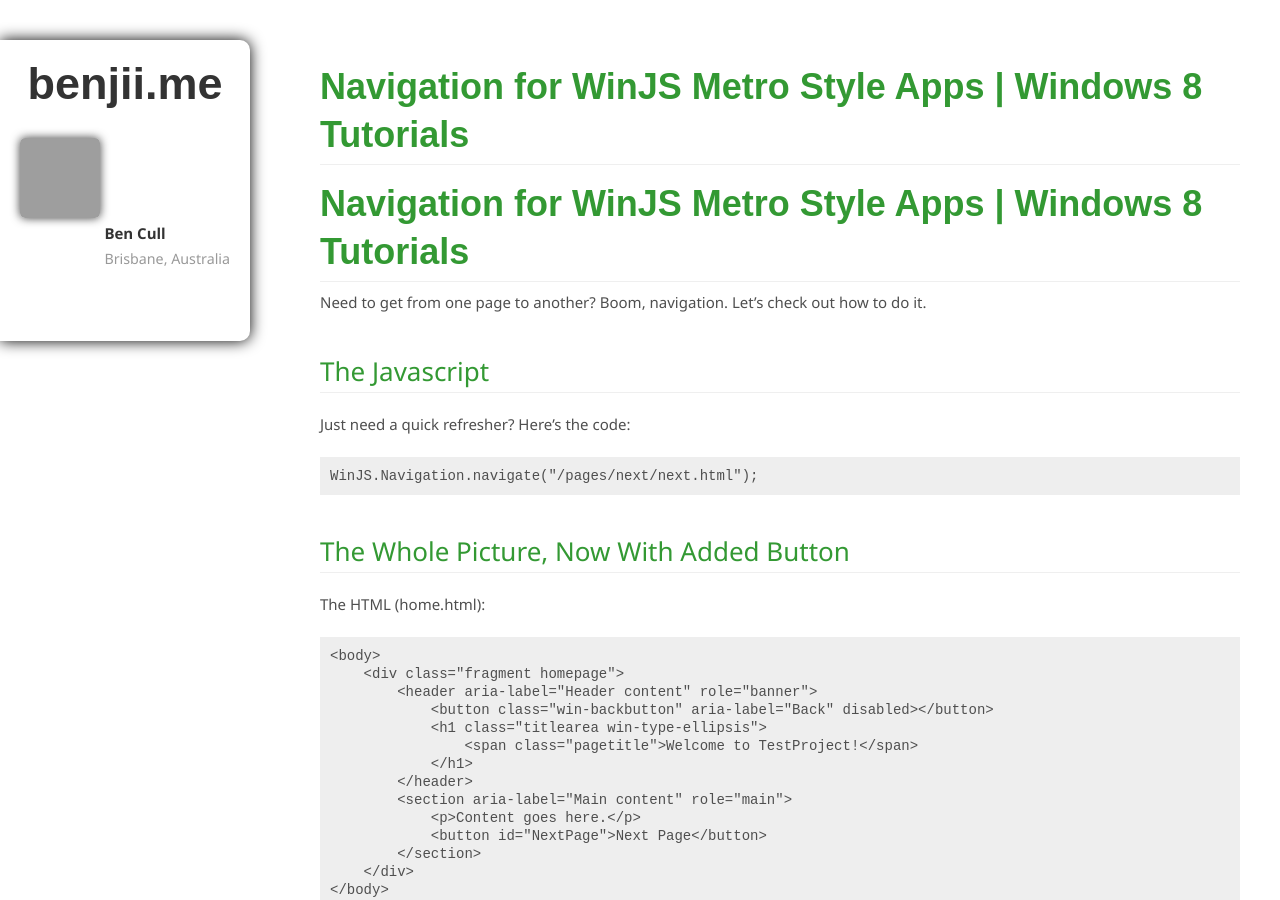
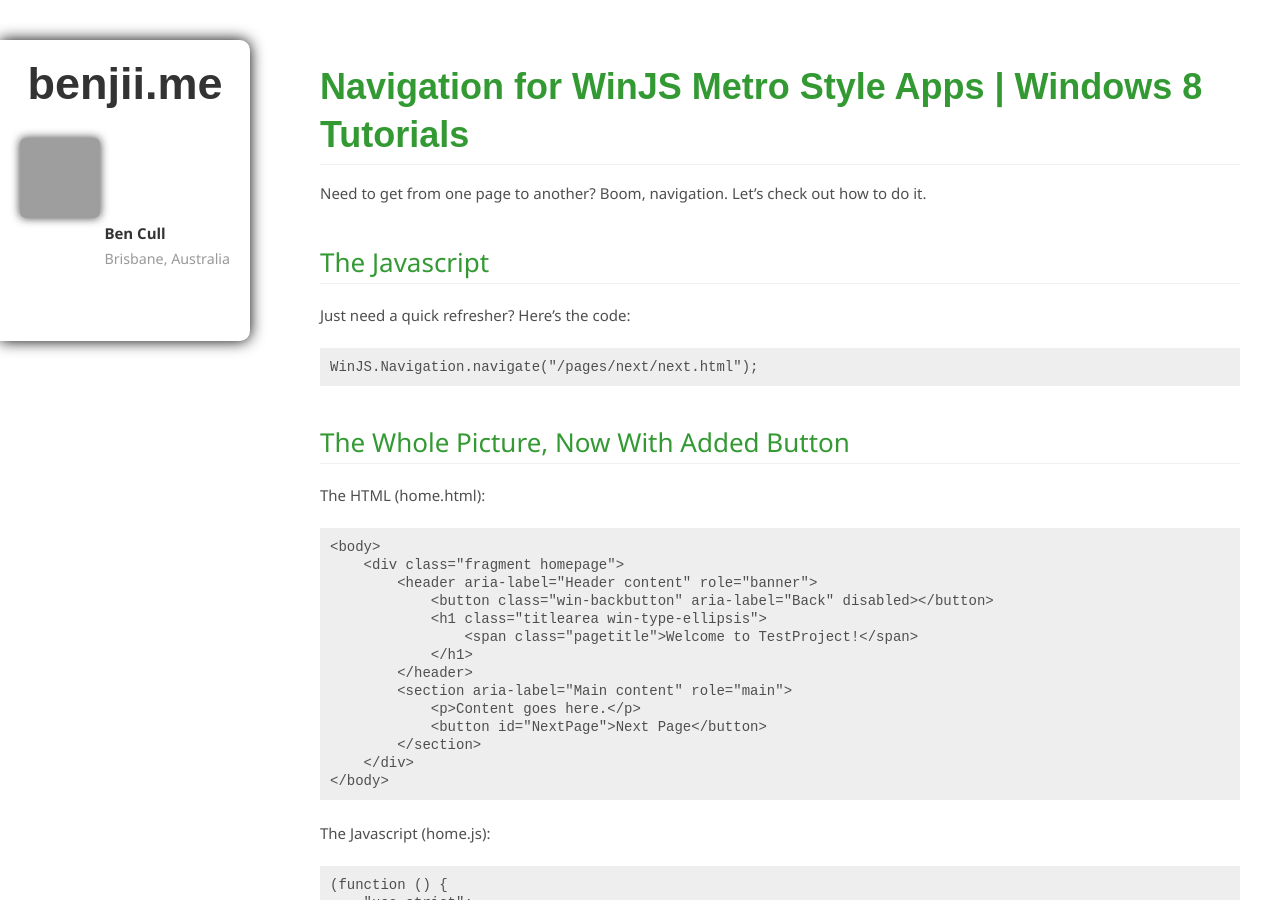
Before and after one commit to bjcull/bjcull.github.com, a Jekyll site: the page built from _posts/2012-08-05-navigation-for-winjs-metro-style-apps-windows-8-tutorials.md, in a window 1280 px wide and 900 px high. Built offline with Jekyll 4.4.1, drawn with Linux system fonts in a browser that asks for light colours; nearby versions of some CDN libraries; comment, search, counter and statistics services are not loaded; grey boxes are pictures that could not be loaded.

Commit message:
Updated _posts/2012-08-05-navigation-for-winjs-metro-style-apps-windows-8-tutorials.md

```diff
--- a/_posts/2012-08-05-navigation-for-winjs-metro-style-apps-windows-8-tutorials.md
+++ b/_posts/2012-08-05-navigation-for-winjs-metro-style-apps-windows-8-tutorials.md
@@ -4,8 +4,6 @@ layout: post
 date: 2012-08-05
 published: true
 ---
-
-# Navigation for WinJS Metro Style Apps | Windows 8 Tutorials #
 
 Need to get from one page to another? Boom, navigation. Let's check out how to do it.
 
```
